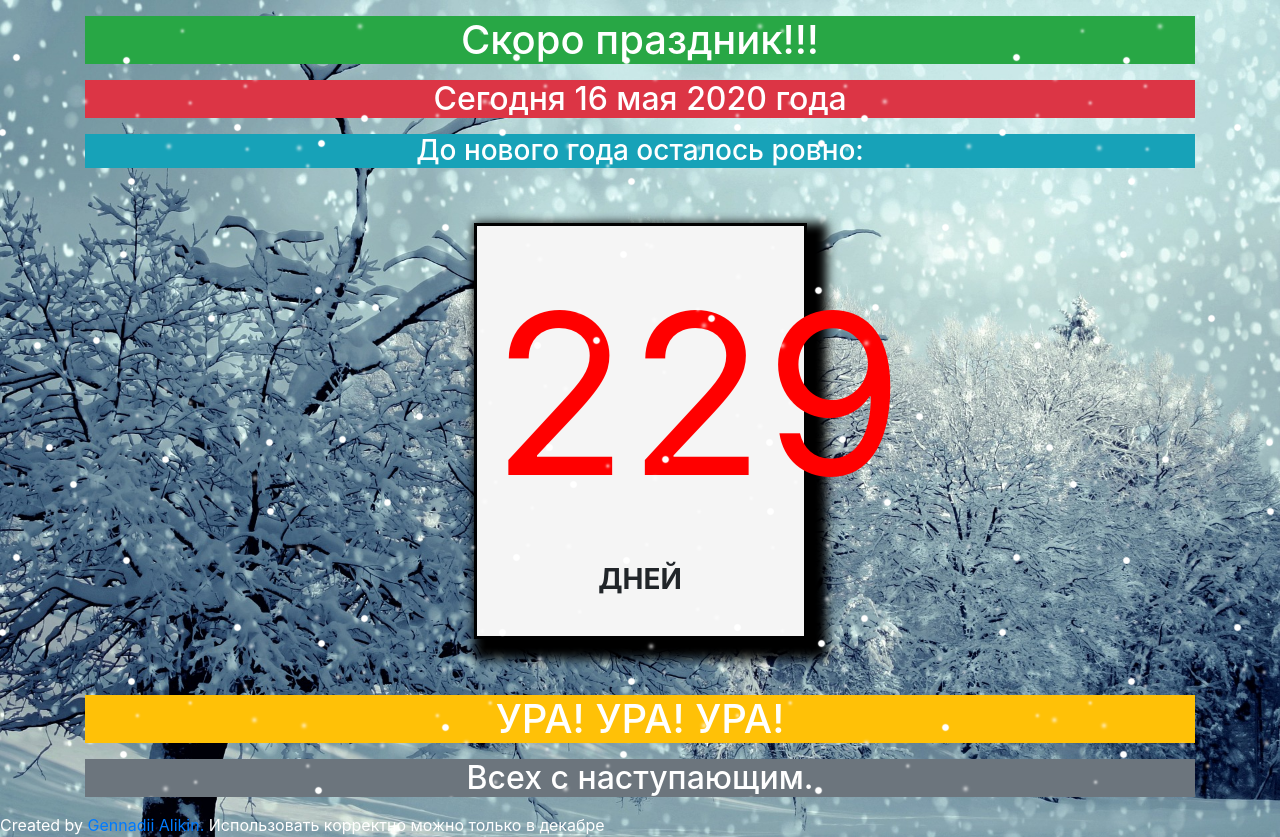
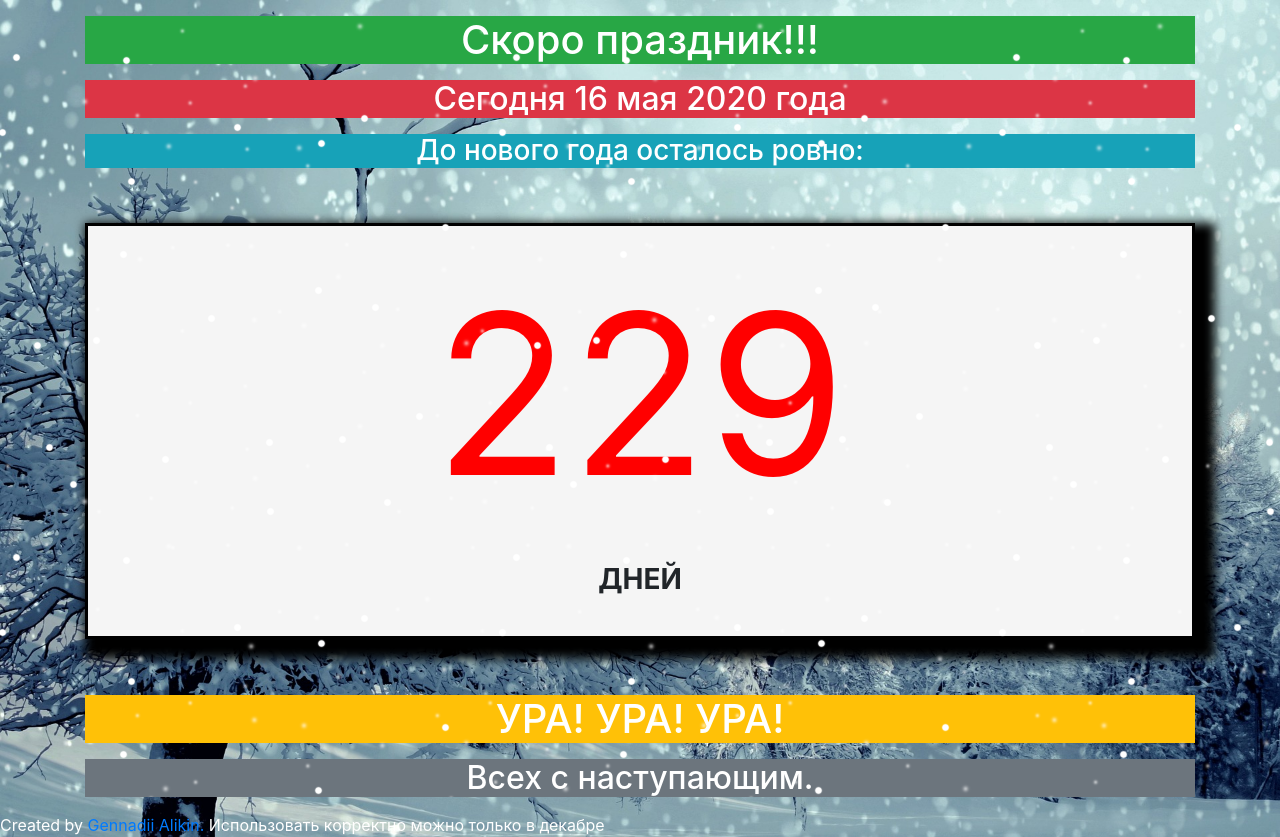
Before and after one commit to genalll/Christmas-Time, a plain HTML site: page index.html in a window 1280 px wide. Drawn offline with nearby package versions, Linux system fonts and the light colour scheme.

Commit message:
update cont css

```diff
--- a/index.css
+++ b/index.css
@@ -12,8 +12,6 @@ body{
 }
 .cont{
     margin:5%;
-    width:30% !important;
-    height:60% !important;
     border: solid 3px black;
     background-color:whitesmoke;
     box-shadow: 10px 10px 10px 10px black;
```
